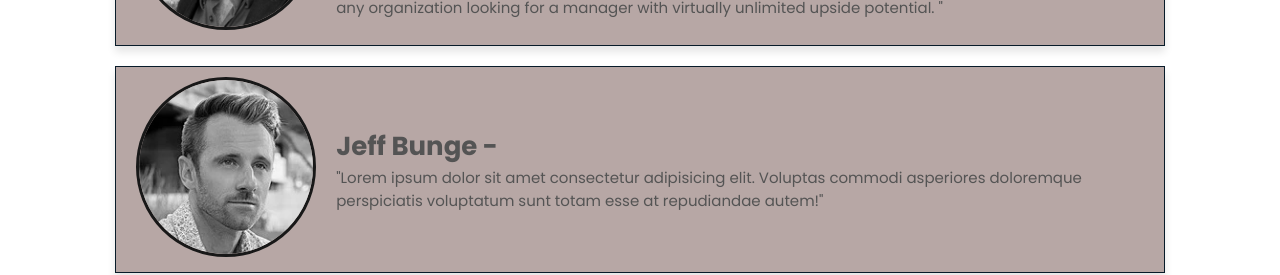
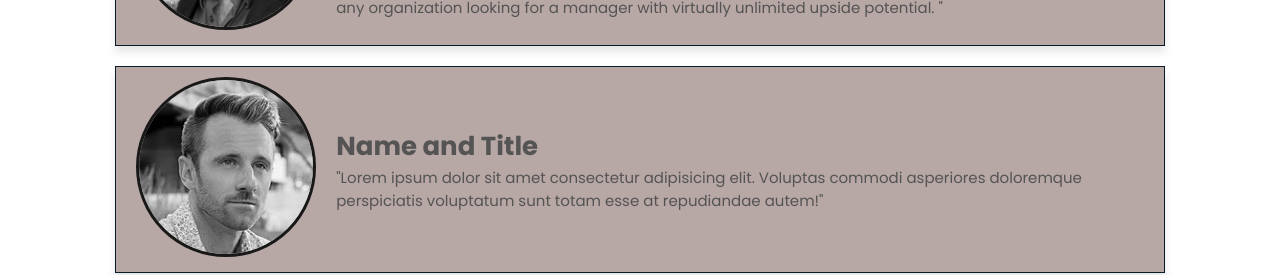
Before and after one commit to kylecburgoyneF9/business_website, a Vue app: page / in a window 1280 px wide. Shown: the part 4640-4915 px from the top of the page. Built offline with nearby package versions, Linux system fonts and the light colour scheme.

Commit message:
Update Reviews.vue

```diff
--- a/src/components/Reviews.vue
+++ b/src/components/Reviews.vue
@@ -21,7 +21,7 @@
           <img src="../assets/Home/Self.jpeg" alt="">
         </div>
         <div class="review-card-text">
-          <h3>Jeff Bunge - </h3>
+          <h3>Name and Title</h3>
           <p>"Lorem ipsum dolor sit amet consectetur adipisicing elit. Voluptas commodi asperiores doloremque
             perspiciatis
             voluptatum sunt totam esse at repudiandae autem!"</p>
```
